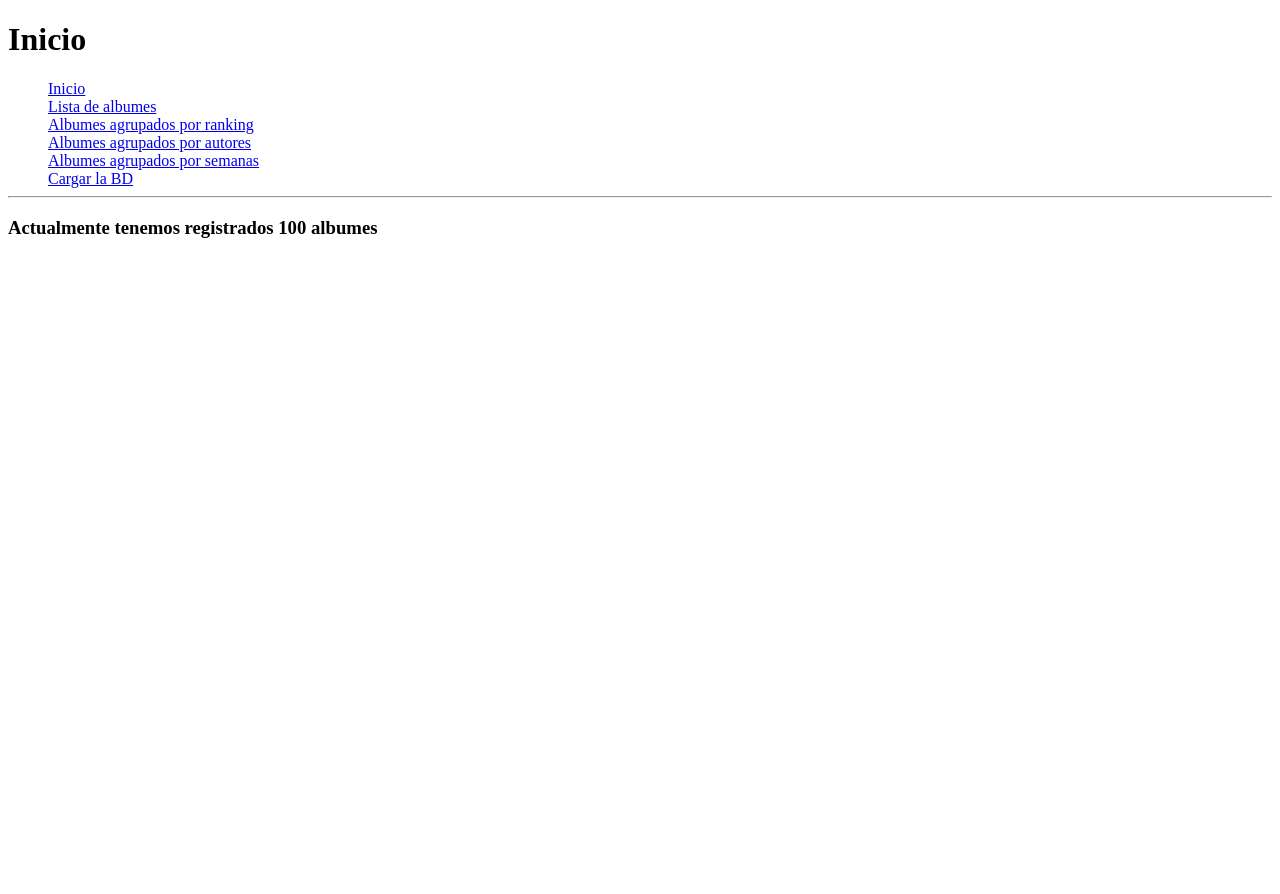
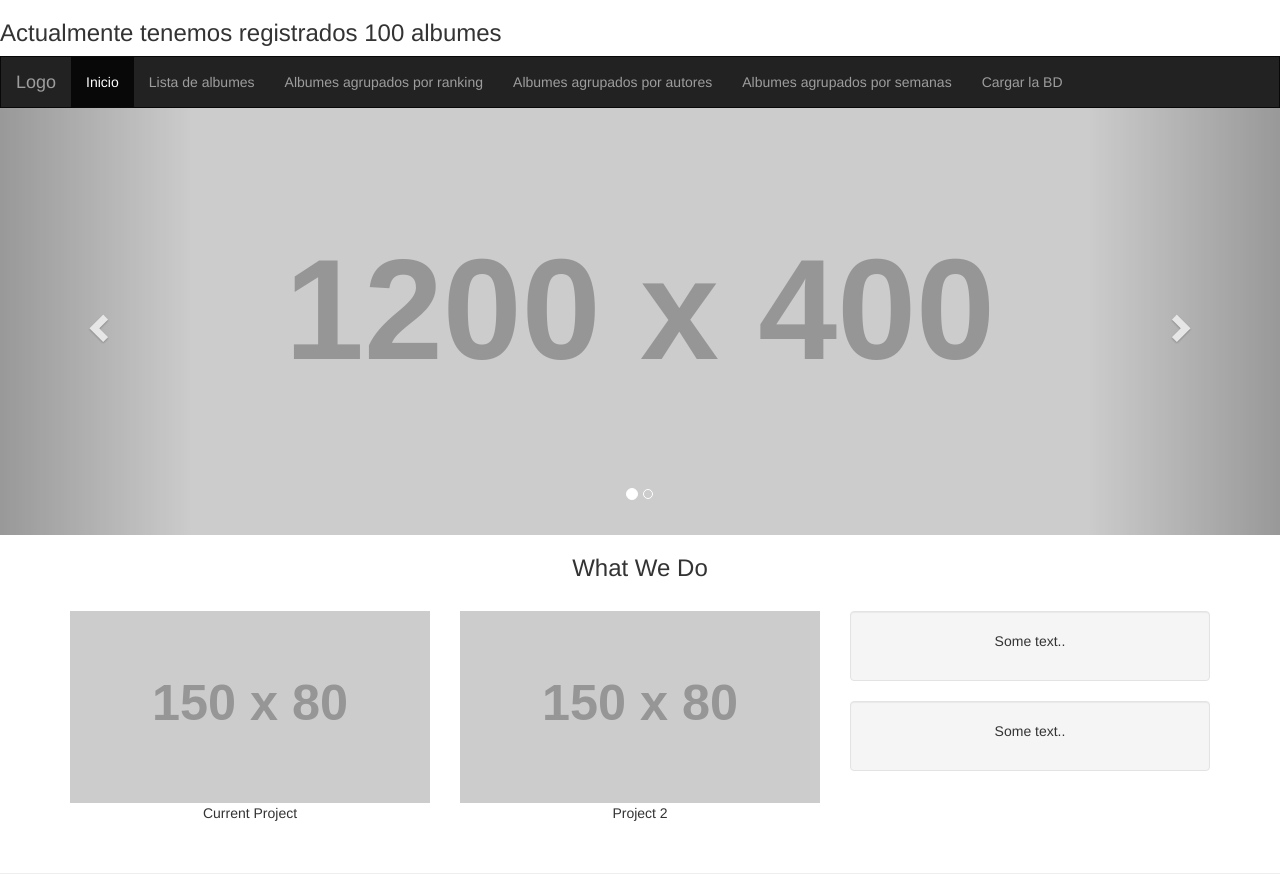
Before and after one commit to fraferang/AII, a Django app: page / in a window 1280 px wide. Before the commit the page ends 238 px from the top, so only its background shows below. Run offline with Django 3.2, Linux system fonts and the light colour scheme; data comes from the database, SQL or seed files in the repository; grey boxes labelled with a size stand in for pictures from a placeholder-image service; some libraries are stand-ins or nearby versions.

Commit message:
probando css

```diff
--- a/EjercicioDjangoII/main/templates/base.html
+++ b/EjercicioDjangoII/main/templates/base.html
@@ -2,9 +2,35 @@
 <html lang='es'>
 <head>
   <meta charset='utf-8'>
+  <link rel="stylesheet" href="https://maxcdn.bootstrapcdn.com/bootstrap/3.4.1/css/bootstrap.min.css">
+  <script src="https://ajax.googleapis.com/ajax/libs/jquery/3.5.1/jquery.min.js"></script>
+  <script src="https://maxcdn.bootstrapcdn.com/bootstrap/3.4.1/js/bootstrap.min.js"></script>
   <style>
    {% block style_css %}
+/* Remove the navbar's default margin-bottom and rounded borders */
+    .navbar {
+      margin-bottom: 0;
+      border-radius: 0;
+    }
 
+    /* Add a gray background color and some padding to the footer */
+    footer {
+      background-color: #f2f2f2;
+      padding: 25px;
+    }
+
+  .carousel-inner img {
+      width: 100%; /* Set width to 100% */
+      margin: auto;
+      min-height:200px;
+  }
+
+  /* Hide the carousel text when the screen is less than 600 pixels wide */
+  @media (max-width: 600px) {
+    .carousel-caption {
+      display: none;
+    }
+  }
    {% endblock %}
   </style>
 </head>
@@ -12,18 +38,89 @@
   <header>
   	{% block encabezado %}{% endblock %}
 
- 			<dd><a href='/'>Inicio</a></dd>
-			<dd><a href='/albumes'>Lista de albumes</a></dd>
-			<dd><a href='/album-por-ranking'>Albumes agrupados por ranking</a></dd>
-			<dd><a href='/albumes-busqueda-por-autor'>Albumes agrupados por autores</a></dd>
-			<dd><a href='/albumes-busqueda-por-semanas'>Albumes agrupados por semanas</a></dd>
-			<dd><a href='/carga'>Cargar la BD</a></dd>
 
-	<hr>
   </header>
   <section>
     {% block contenido %}{% endblock %}
   </section>
+  <nav class="navbar navbar-inverse">
+  <div class="container-fluid">
+    <div class="navbar-header">
+      <button type="button" class="navbar-toggle" data-toggle="collapse" data-target="#myNavbar">
+        <span class="icon-bar"></span>
+        <span class="icon-bar"></span>
+        <span class="icon-bar"></span>
+      </button>
+      <a class="navbar-brand" href="#">Logo</a>
+    </div>
+    <div class="collapse navbar-collapse" id="myNavbar">
+      <ul class="nav navbar-nav">
+        <li class="active"><a href='/'>Inicio</a></li>
+        <li><a href='/albumes'>Lista de albumes</a></li>
+        <li><a href='/album-por-ranking'>Albumes agrupados por ranking</a></li>
+        <li><a href='/albumes-busqueda-por-autor'>Albumes agrupados por autores</a></li>
+        <li><a href='/albumes-busqueda-por-semanas'>Albumes agrupados por semanas</a></li>
+        <li><a href='/carga'>Cargar la BD</a></li>
+      </ul>
+    </div>
+  </div>
+</nav>
+
+<div id="myCarousel" class="carousel slide" data-ride="carousel">
+    <!-- Indicators -->
+    <ol class="carousel-indicators">
+      <li data-target="#myCarousel" data-slide-to="0" class="active"></li>
+      <li data-target="#myCarousel" data-slide-to="1"></li>
+    </ol>
+
+    <!-- Wrapper for slides -->
+    <div class="carousel-inner" role="listbox">
+      <div class="item active">
+        <img src="https://placehold.it/1200x400?text=IMAGE" alt="Image">
+        <div class="carousel-caption">
+        </div>
+      </div>
+
+      <div class="item">
+        <img src="https://placehold.it/1200x400?text=Another Image Maybe" alt="Image">
+        <div class="carousel-caption">
+        </div>
+      </div>
+    </div>
+
+    <!-- Left and right controls -->
+    <a class="left carousel-control" href="#myCarousel" role="button" data-slide="prev">
+      <span class="glyphicon glyphicon-chevron-left" aria-hidden="true"></span>
+      <span class="sr-only">Previous</span>
+    </a>
+    <a class="right carousel-control" href="#myCarousel" role="button" data-slide="next">
+      <span class="glyphicon glyphicon-chevron-right" aria-hidden="true"></span>
+      <span class="sr-only">Next</span>
+    </a>
+</div>
+
+<div class="container text-center">
+  <h3>What We Do</h3><br>
+  <div class="row">
+    <div class="col-sm-4">
+      <img src="https://placehold.it/150x80?text=IMAGE" class="img-responsive" style="width:100%" alt="Image">
+      <p>Current Project</p>
+    </div>
+    <div class="col-sm-4">
+      <img src="https://placehold.it/150x80?text=IMAGE" class="img-responsive" style="width:100%" alt="Image">
+      <p>Project 2</p>
+    </div>
+    <div class="col-sm-4">
+      <div class="well">
+       <p>Some text..</p>
+      </div>
+      <div class="well">
+       <p>Some text..</p>
+      </div>
+    </div>
+  </div>
+</div><br>
+	<hr>
   {% block pie %}{% endblock %}
 </body>
 </html>
--- a/EjercicioDjangoII/main/templates/inicio.html
+++ b/EjercicioDjangoII/main/templates/inicio.html
@@ -3,7 +3,6 @@
 {% extends 'base.html' %}
 
 {% block encabezado %}
-<h1> Inicio </h1>
 {% endblock %}
 
   {% block contenido %}
```
